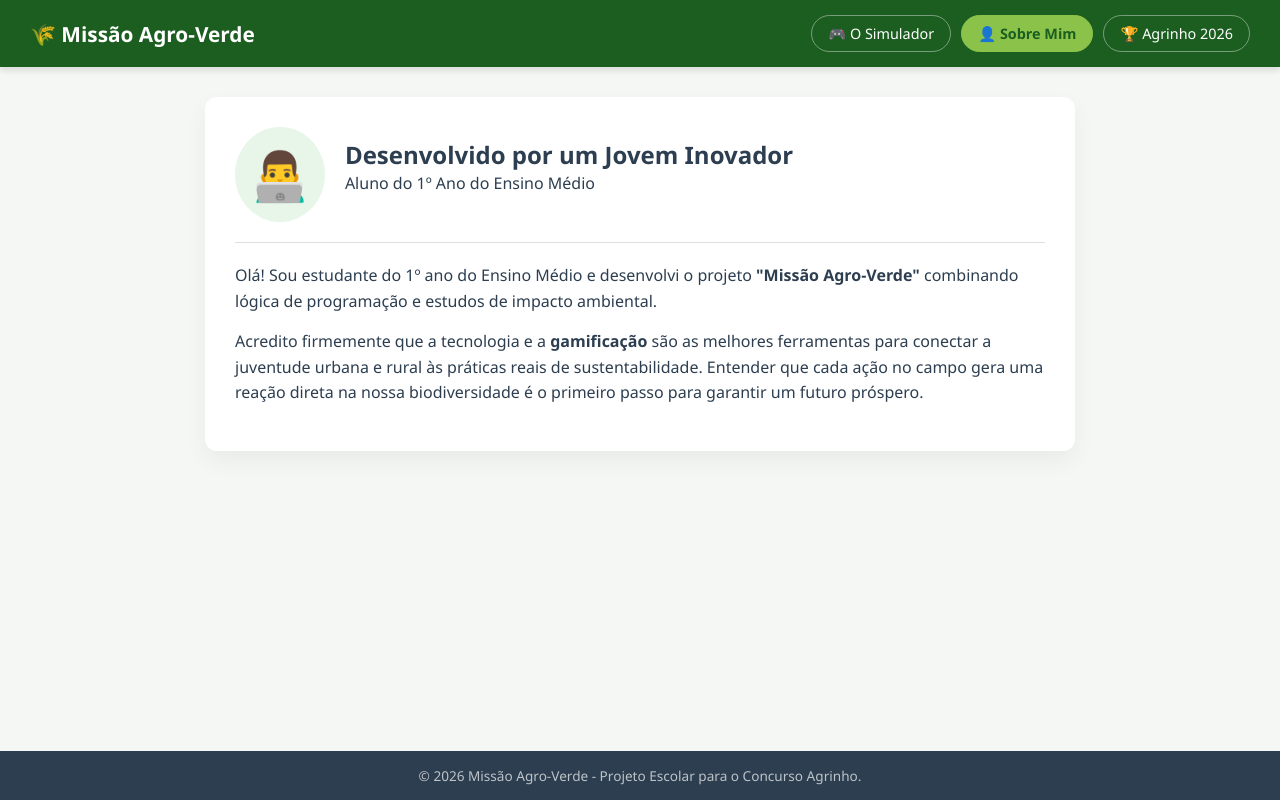
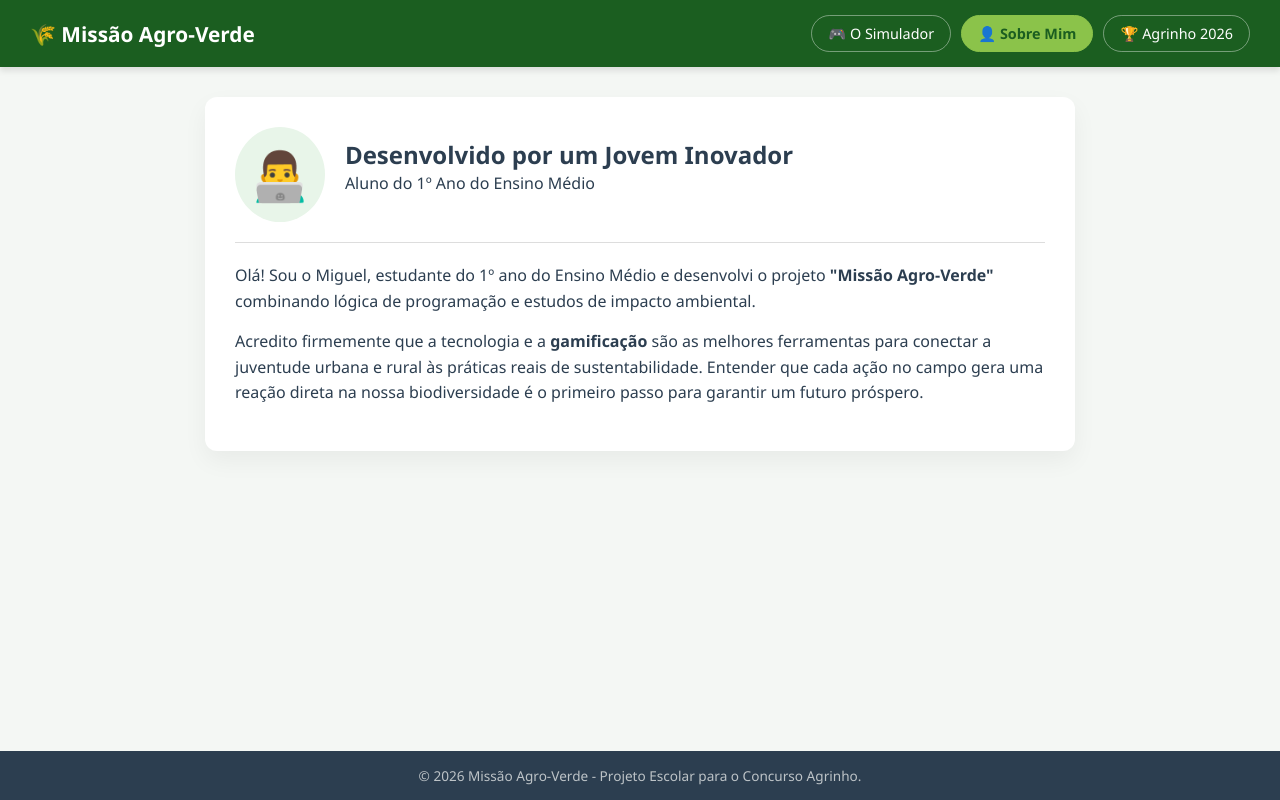
Before and after one commit to miguelxaviersouza-web/agrinho-2026, a plain HTML site: page index.html in a window 1280 px wide. Both pictures are taken after a click on the button "👤 Sobre Mim". Drawn offline with Linux system fonts and the light colour scheme.

Commit message:
Update index.html

```diff
--- a/index.html
+++ b/index.html
@@ -72,7 +72,7 @@
                     </div>
                 </div>
                 <hr>
-                <p>Olá! Sou estudante do 1º ano do Ensino Médio e desenvolvi o projeto <strong>"Missão Agro-Verde"</strong> combinando lógica de programação e estudos de impacto ambiental.</p>
+                <p>Olá! Sou o Miguel, estudante do 1º ano do Ensino Médio e desenvolvi o projeto <strong>"Missão Agro-Verde"</strong> combinando lógica de programação e estudos de impacto ambiental.</p>
                 <p>Acredito firmemente que a tecnologia e a <strong>gamificação</strong> são as melhores ferramentas para conectar a juventude urbana e rural às práticas reais de sustentabilidade. Entender que cada ação no campo gera uma reação direta na nossa biodiversidade é o primeiro passo para garantir um futuro próspero.</p>
             </div>
         </section>
```
